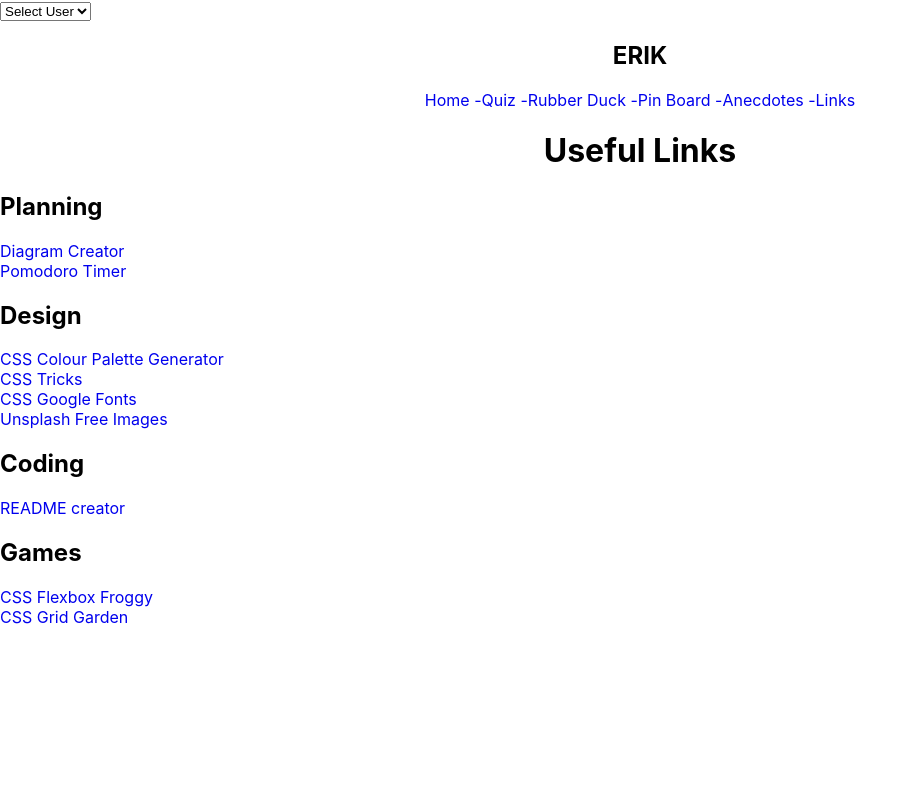
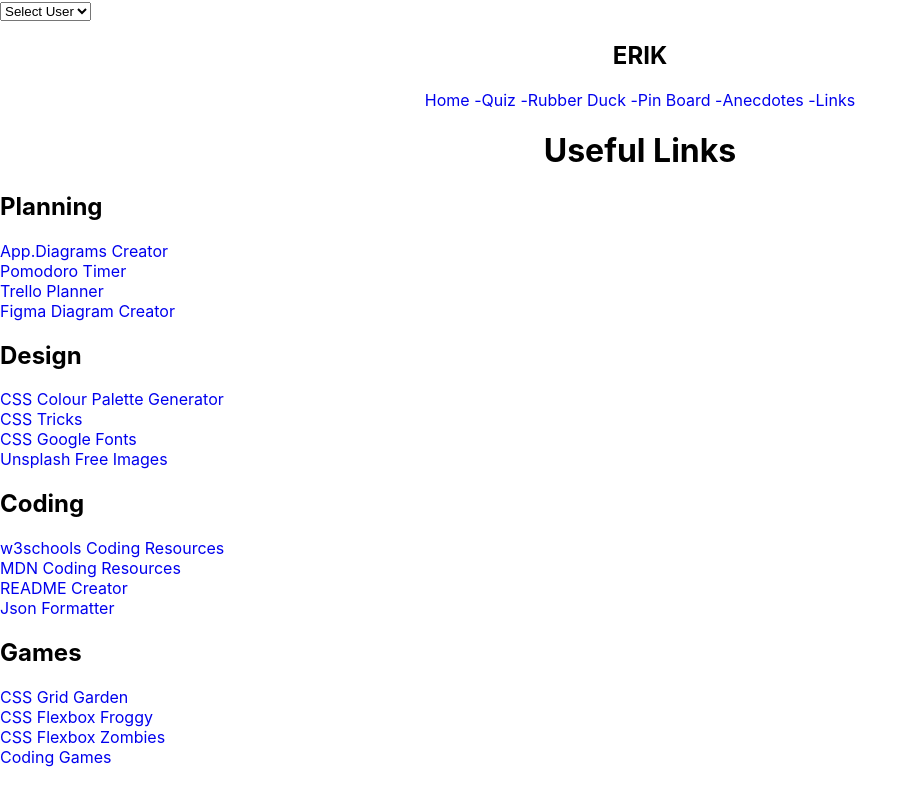
Before and after one commit to NortyNorts/group_project, a React (Create React App) app in the folder coding/client/: page /links in a window 1280 px wide. Shown: the whole page, without its empty margins (0-918 px from the left). Built offline with nearby package versions, Linux system fonts and the light colour scheme; no server answers; a web font is replaced by a local one.

Commit message:
All links added

```diff
--- a/coding/client/src/components/Links.js
+++ b/coding/client/src/components/Links.js
@@ -3,10 +3,13 @@
         <>
             <h1>Useful Links</h1>
             <h2>Planning</h2>
-            <a href="https://app.diagrams.net/">Diagram Creator</a>
+            <a href="https://app.diagrams.net/">App.Diagrams Creator</a>
             <br/>
             <a href="https://pomofocus.io/">Pomodoro Timer</a>
-
+            <br/>
+            <a href="https://trello.com/">Trello Planner</a>
+            <br/>
+            <a href="https://www.figma.com/">Figma Diagram Creator</a>
             <h2>Design</h2>
             <a href="https://coolors.co/">CSS Colour Palette Generator</a>
             <br/>
@@ -16,12 +19,21 @@
             <br/>
             <a href="https://unsplash.com/">Unsplash Free Images</a>
             <h2>Coding</h2>
-            <a href="https://readme.so/">README creator</a>
+            <a href="https://www.w3schools.com">w3schools Coding Resources</a>
+            <br/>
+            <a href="https://developer.mozilla.org/en-US/">MDN Coding Resources</a>
+            <br/>
+            <a href="https://readme.so/">README Creator</a>
+            <br/>
+            <a href="https://jsonformatter.org/">Json Formatter</a>
             <h2>Games</h2>
+            <a href="https://cssgridgarden.com/">CSS Grid Garden</a>
+            <br/>
             <a href="https://flexboxfroggy.com/">CSS Flexbox Froggy</a>
             <br/>
-            <a href="https://cssgridgarden.com/">CSS Grid Garden</a>
-
+            <a href="https://mastery.games/flexboxzombies/">CSS Flexbox Zombies</a>
+            <br/>
+            <a href="https://www.codingame.com/">Coding Games</a>
         </>
     )
 })
```
